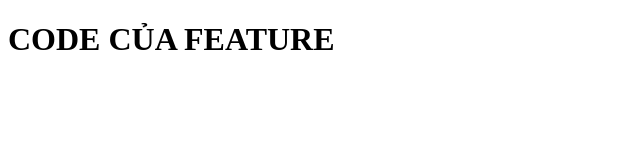
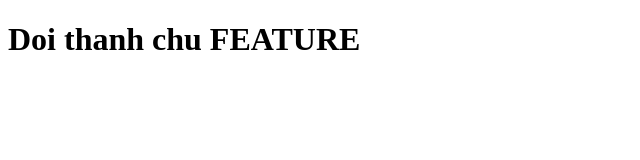
Before and after one commit to hoangkimbao/project-demo, a plain HTML site: page index.html in a window 1280 px wide. Shown: the whole page, without its empty margins (0-640 px from the left). Drawn offline with Linux system fonts and the light colour scheme.

Commit message:
Feature da sua code

```diff
--- a/index.html
+++ b/index.html
@@ -6,6 +6,6 @@
     <title>Document</title>
   </head>
   <body>
-    <h1>CODE CỦA FEATURE</h1>
+    <h1>Doi thanh chu FEATURE</h1>
   </body>
 </html>
```
